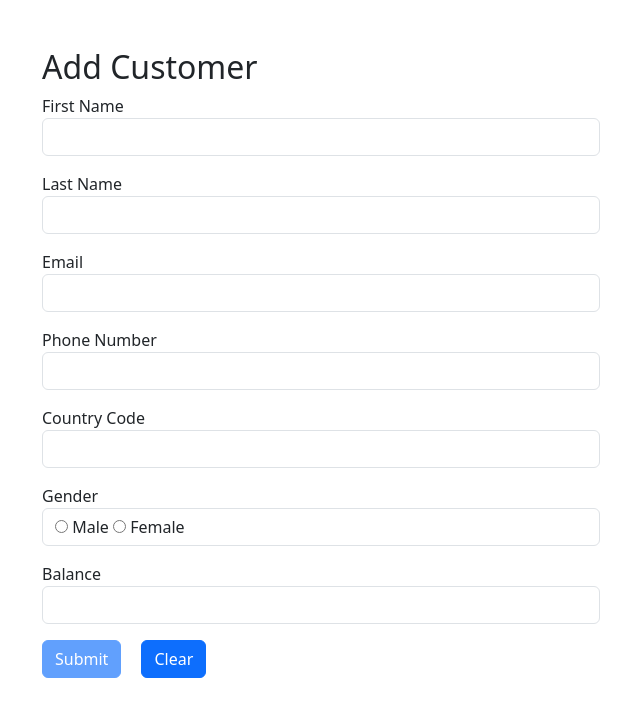
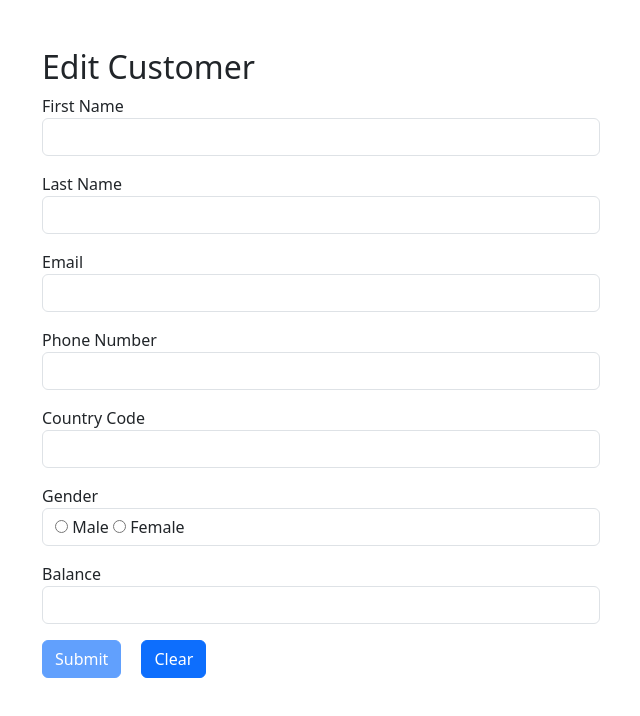
Before and after one commit to sssprof/AngularTestProject, an Angular app in the folder CustomerApplication/: page /add-edit in a window 1280 px wide. Shown: the top 716 px of the page, without its empty margins (319-959 px from the left). Built offline with nearby package versions, Linux system fonts and the light colour scheme; no server answers.

Commit message:
email validation added

```diff
--- a/CustomerApplication/src/app/Customer/add-edit-customer/add-edit-customer.component.html
+++ b/CustomerApplication/src/app/Customer/add-edit-customer/add-edit-customer.component.html
@@ -1,6 +1,6 @@
 <div class="container mt-5">
     <div class="col-md-6 mx-auto">
-        <h2>Add Customer</h2>
+        <h2> {{ isNewRecord ? "Add Customer" : "Edit Customer"}}</h2>
         <form [formGroup]="customerForm">
             <div class="form-body">
                 <div class="form-group">
@@ -14,6 +14,7 @@
                 <div class="form-group mt-3">
                     <label for="email">Email</label>
                     <input type="email" class="form-control" id="email" formControlName="email">
+                    <span class="validate-email" *ngIf="customerForm.get('email')?.touched && !customerForm.get('email')?.valid"> This field is required</span>
                 </div>
                 <div class="form-group mt-3">
                     <label for="phoneNumber">Phone Number</label>
--- a/CustomerApplication/src/app/Customer/add-edit-customer/add-edit-customer.component.scss
+++ b/CustomerApplication/src/app/Customer/add-edit-customer/add-edit-customer.component.scss
@@ -1,3 +1,7 @@
 .margin-20{
     margin-left: 20px;
 }
+
+.validate-email{
+    color: red;
+}
--- a/CustomerApplication/src/app/Customer/add-edit-customer/add-edit-customer.component.ts
+++ b/CustomerApplication/src/app/Customer/add-edit-customer/add-edit-customer.component.ts
@@ -16,6 +16,7 @@ export class AddEditCustomerComponent implements OnInit {
   routerService!: Router;
   activateRouterService!: ActivatedRoute;
   customerData!:customer;
+  isNewRecord:boolean = false;
 
   constructor(private injectorService: Injector) {
     this.formBuilderService = injectorService.get<FormBuilder>(FormBuilder);
@@ -28,13 +29,12 @@ export class AddEditCustomerComponent implements OnInit {
     this.customerForm = this.formBuilderService.group({
       firstName: [""],
       lastName: [""],
-      email: ["", Validators.required],
+      email: ["", [Validators.required, Validators.email]],
       phoneNumber: [""],
       countryCode: [""],
       gender: [""],
       balance: [""]
     })
-
     this.getCustomerId();
   }
 
@@ -43,8 +43,8 @@ export class AddEditCustomerComponent implements OnInit {
       let cusotmerId = params["cusotmerId"];
       this.customerService.getCustomerDataById(cusotmerId).subscribe((res:any) => {
           if(res){
-              console.log(res);
-              this.customerData = res;
+            this.isNewRecord = false;
+            this.customerData = res;
               this.customerForm.patchValue({
                 firstName: this.customerData.firstname,
                 lastName: this.customerData.lastname,
@@ -54,6 +54,9 @@ export class AddEditCustomerComponent implements OnInit {
                 gender: this.customerData.gender,
                 balance:this.customerData.balance
               })
+          }
+          else{
+            this.isNewRecord = true;
           }
       }, (error) => {
         console.log(error)
```
